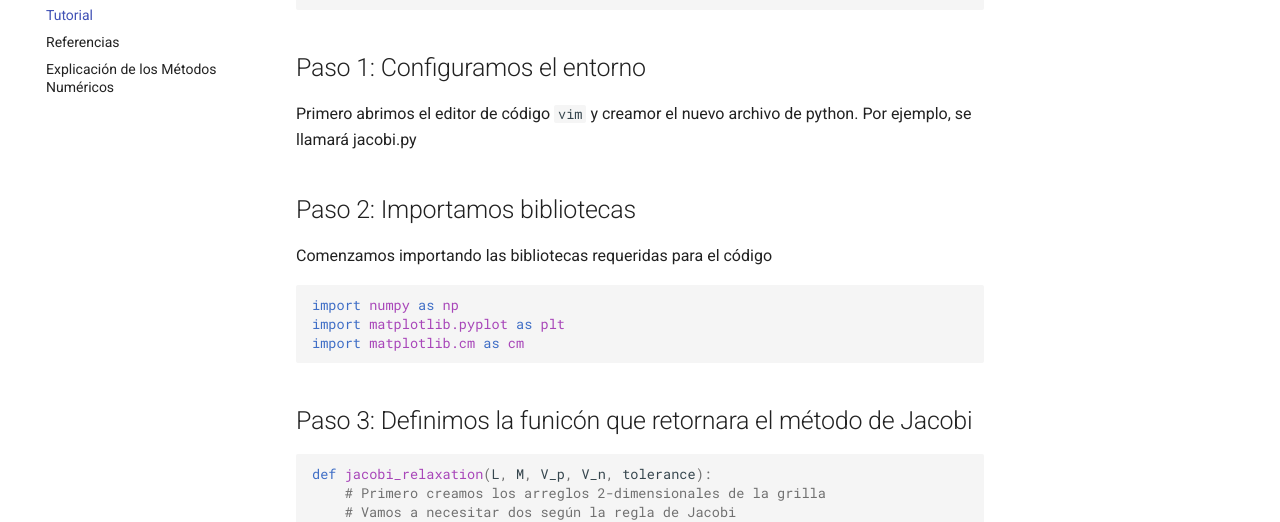
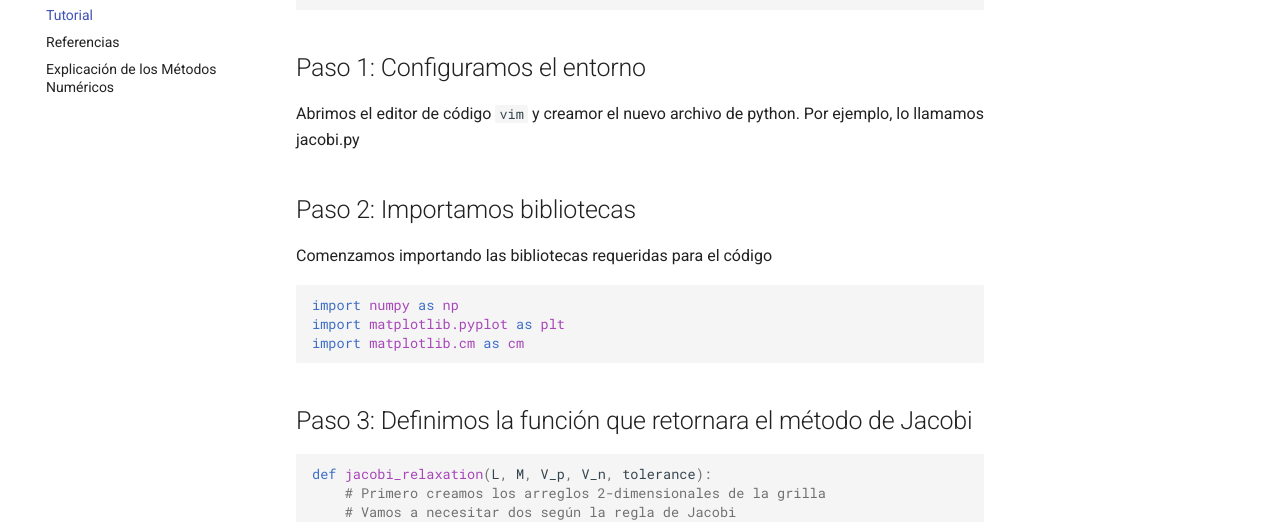
Before and after one commit to Robertvon9014/Electrostatica, an MkDocs documentation site: the page built from docs/tutorials.md, in a window 1280 px wide and 1400 px high, scrolled down 314 px. Shown: the part 156-678 px from the top of the window. Built offline with MkDocs 1.6.1 and Material for MkDocs 9.7.7, drawn with Linux system fonts in a browser that asks for light colours; some of the changed text lies outside the part shown.

Commit message:
Corrigiendo errores tipográficos

````diff
--- a/docs/tutorials.md
+++ b/docs/tutorials.md
@@ -9,8 +9,8 @@ pip instal numpy
 pip install matplotlib
 ```
 ## Paso 1: Configuramos el entorno
-Primero abrimos el editor de código `vim` y creamor el nuevo archivo de python.
-Por ejemplo, se llamará jacobi.py
+Abrimos el editor de código `vim` y creamor el nuevo archivo de python.
+Por ejemplo, lo llamamos jacobi.py
 
 ## Paso 2: Importamos bibliotecas
 Comenzamos importando las bibliotecas requeridas para el código
@@ -21,7 +21,7 @@ import matplotlib.pyplot as plt
 import matplotlib.cm as cm
 ```
 
-## Paso 3: Definimos la funicón que retornara el método de Jacobi
+## Paso 3: Definimos la función que retornara el método de Jacobi
 
 ```python
 def jacobi_relaxation(L, M, V_p, V_n, tolerance):
````
Also changed, not shown: other parts of docs/tutorials.md (+1 -1 lines).
